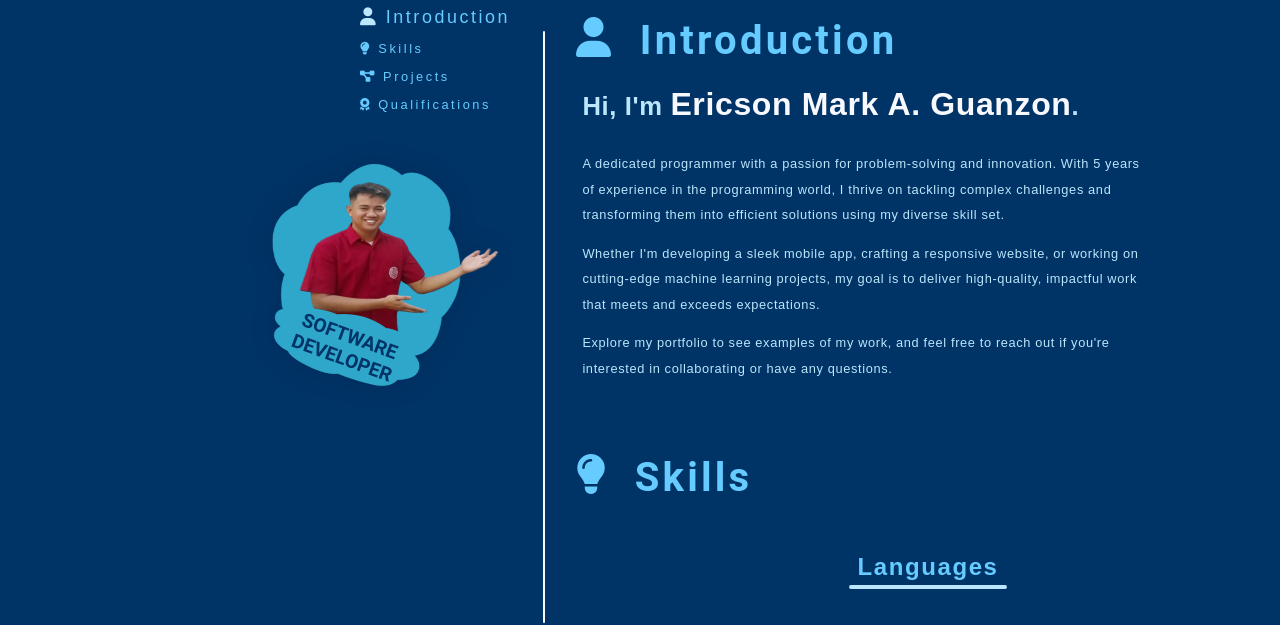
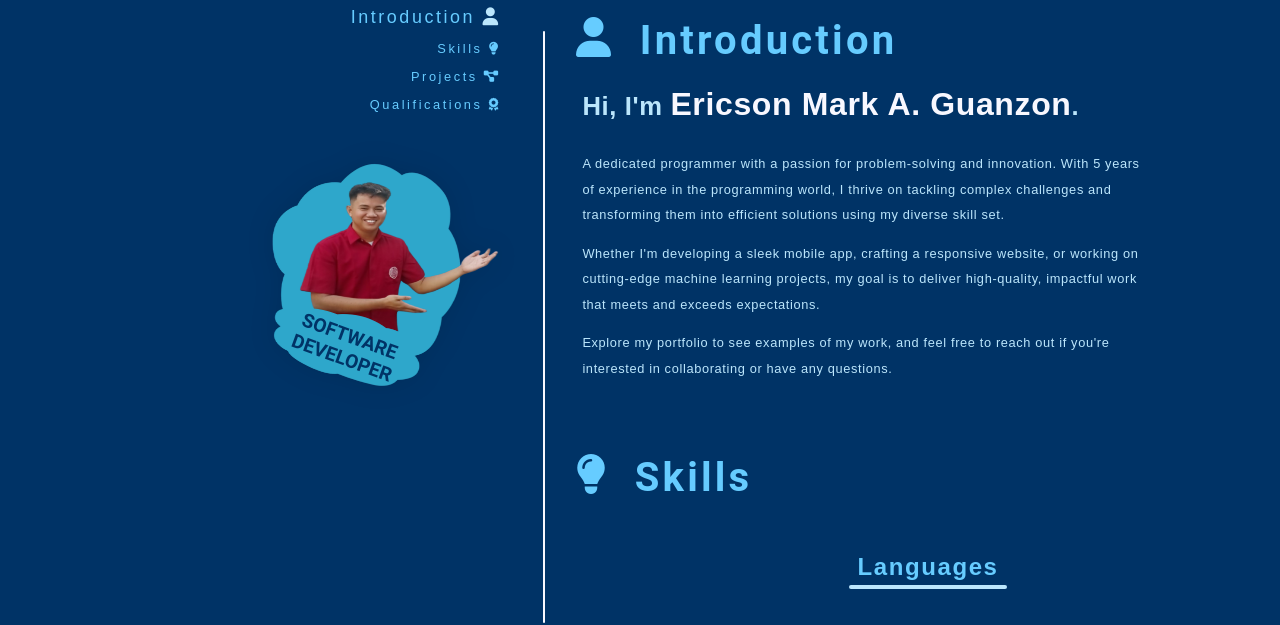
Before and after one commit to astigPree/makietech.github.io, a plain HTML site: page index.html in a window 1280 px wide. Shown: the part 73-698 px from the top of the page. Drawn offline with nearby package versions, Linux system fonts and the light colour scheme.

Commit message:
Add files via upload

```diff
--- a/home_design.css
+++ b/home_design.css
@@ -67,12 +67,13 @@ nav {
 } */
 
 .navigation-bar{
-    margin-left: 25.0vw;
+    margin-left: 21.0vw;
     width: 15.0vw;
     list-style-type: none;
     font-size: 1.0vw;
     letter-spacing: 0.2vw;
     font-family: var(--content-font);
+    text-align: right;
 }
 
 .navigation-bar > *{
--- a/index.html
+++ b/index.html
@@ -24,10 +24,10 @@
 
         <nav>
             <ul class="navigation-bar">
-              <li><a href="#introduction-div" id="nav-introduction" class="navigation-bar-selected"><i class="fas fa-user"></i> <span>Introduction</span></a></li>
-              <li><a href="#skills-div" id="nav-skills" ><i class="fas fa-lightbulb"></i> Skills</a></li>
-              <li><a href="#projects-div" id="nav-projects"><i class="fas fa-project-diagram"></i> Projects</a></li>
-              <li><a href="#qualification-div" id="nav-qualifications"><i class="fas fa-award"></i> Qualifications</a></li>
+              <li><a href="#introduction-div" id="nav-introduction" class="navigation-bar-selected">Introduction <i class="fas fa-user"></i></a></li>
+              <li><a href="#skills-div" id="nav-skills" >Skills <i class="fas fa-lightbulb"></i> </a></li>
+              <li><a href="#projects-div" id="nav-projects">Projects <i class="fas fa-project-diagram"></i> </a></li>
+              <li><a href="#qualification-div" id="nav-qualifications">Qualifications <i class="fas fa-award"></i> </a></li>
             </ul>
         </nav>
 
```
